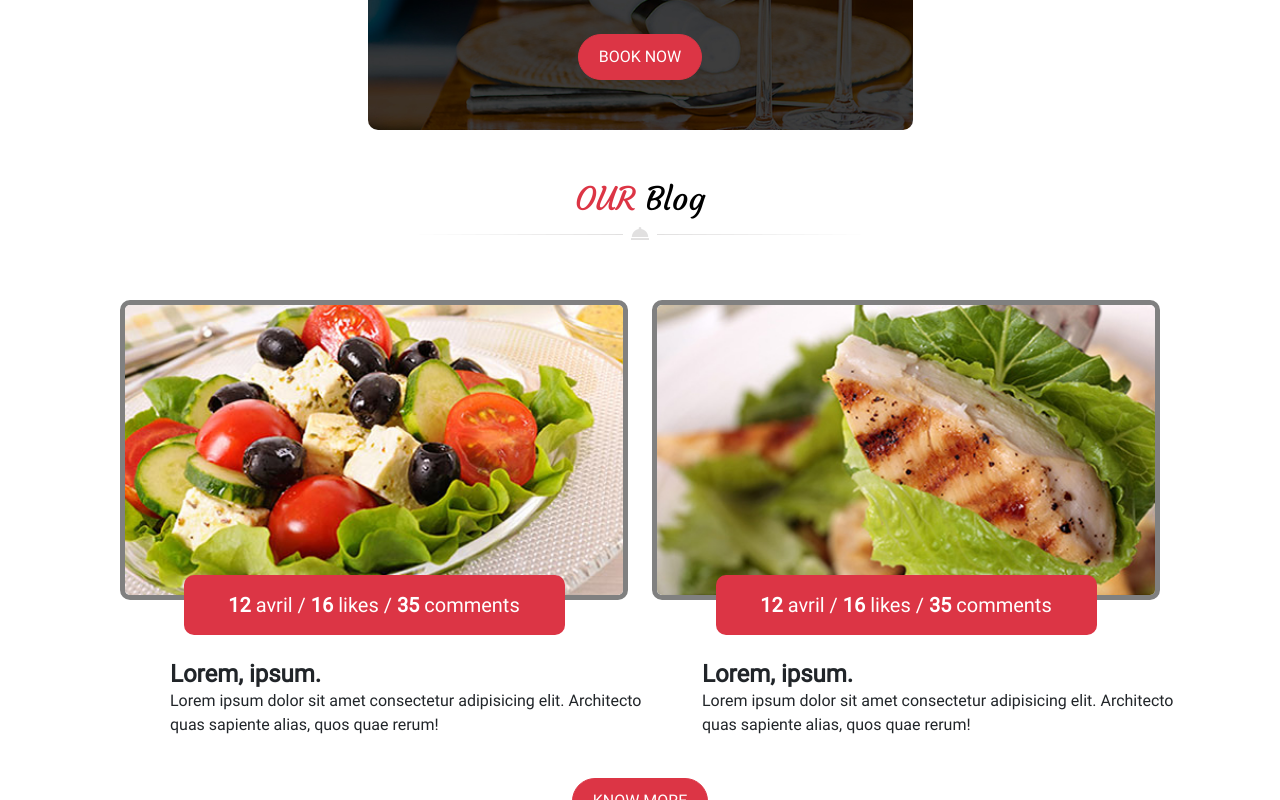
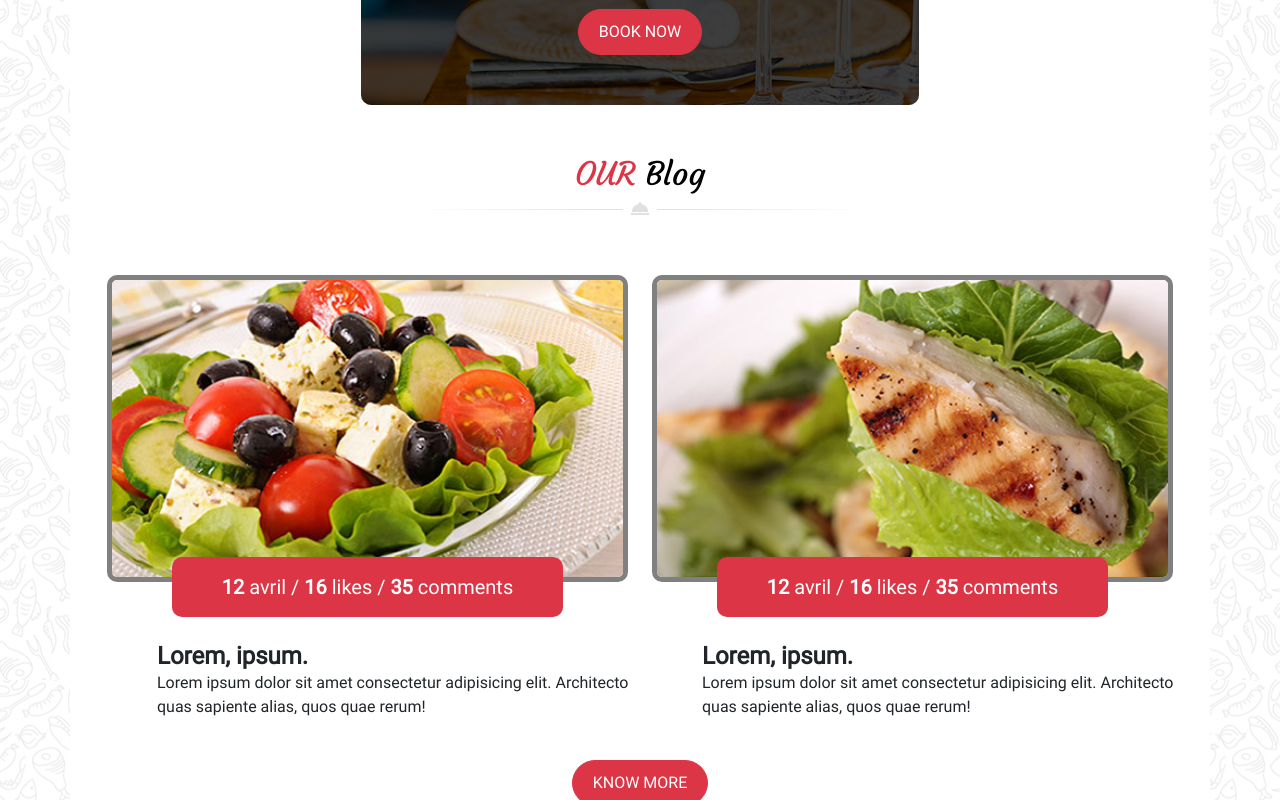
Before and after one commit to ca7vin/LeSiteDuChef, a website: page index.html in a window 1280 px wide. Shown: the part 3199-3999 px from the top of the page. Drawn offline with nearby package versions, Linux system fonts and the light colour scheme.

Commit message:
CVDG Section3 correction

```diff
--- a/index.html
+++ b/index.html
@@ -961,7 +961,7 @@
     <!-- SECTION 2 END -->
     <!-- SECTION 3 START -->
     <section class="section3">
-        <div class="container p-5">
+        <div class="container bg-white">
             <!-- CORNERS TOP START -->
             <div class="row">
                 <div class="col-6 d-flex flex-column align-items-start p-0">
--- a/src/sass/style.sass
+++ b/src/sass/style.sass
@@ -92,6 +92,9 @@
     background-color: #383838b0
     background-blend-mode: multiply
 .section3
+    background-image: url("../../public/img/main_bg.jpg")
+    background-position: center
+    background-size: auto
     .corner-topleft-grey
         top: 0
         left: 0
@@ -135,7 +138,7 @@
         border-radius: 10px
     .image-blog1
         img
-            z-index: -1
+            z-index: 0
             border-radius: 10px
             border: grey solid 5px
         p
```
Also changed, not shown: public/css/style.css, 1 other file.
